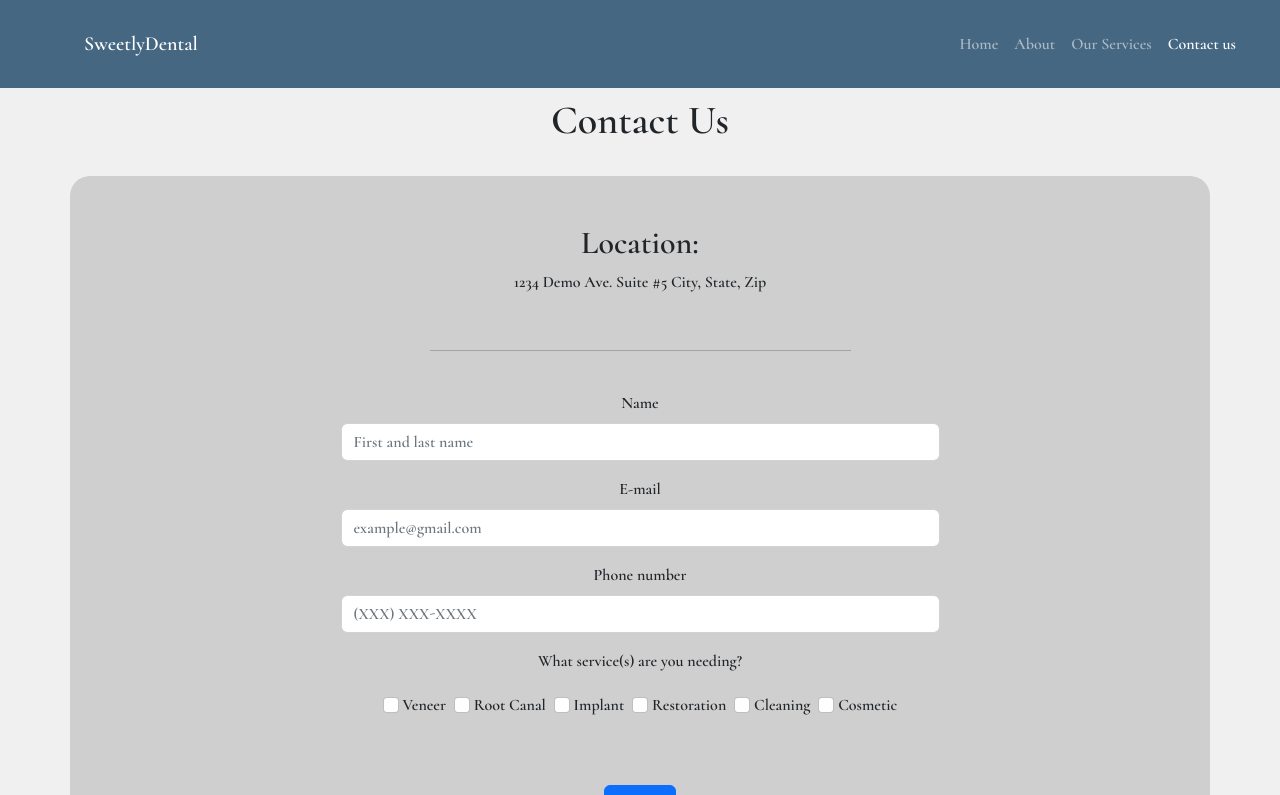
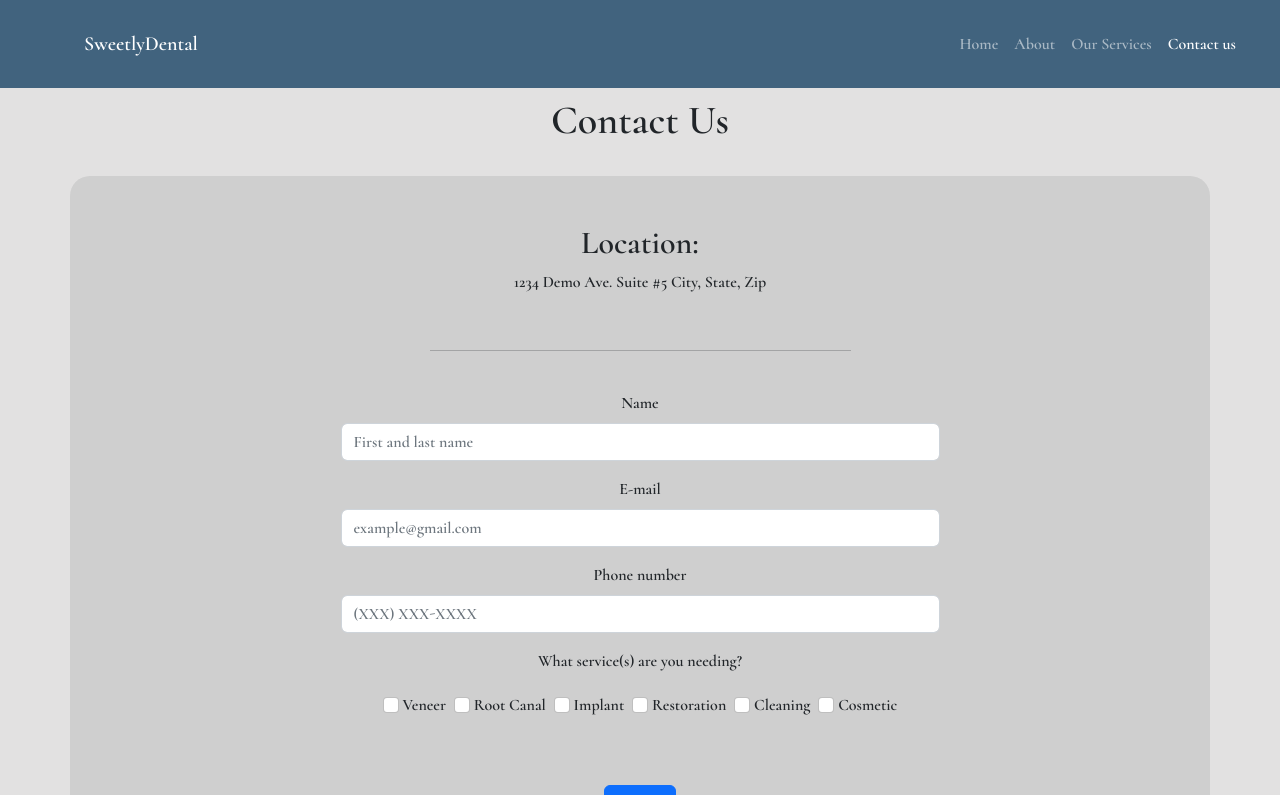
Before and after one commit to Peterhyh/dental-website, a React (Create React App) app in the folder frontend/: page /contact in a window 1280 px wide. Shown: the top 795 px of the page. Built offline with nearby package versions, Linux system fonts and the light colour scheme.

Commit message:
background color update

```diff
--- a/frontend/src/App.css
+++ b/frontend/src/App.css
@@ -1,6 +1,6 @@
 .App {
   text-align: center;
-  background-color: #f0f0f0;
+  background-color: #e2e1e1;
   font-family: 'Cormorant', serif;
 }
 
```
